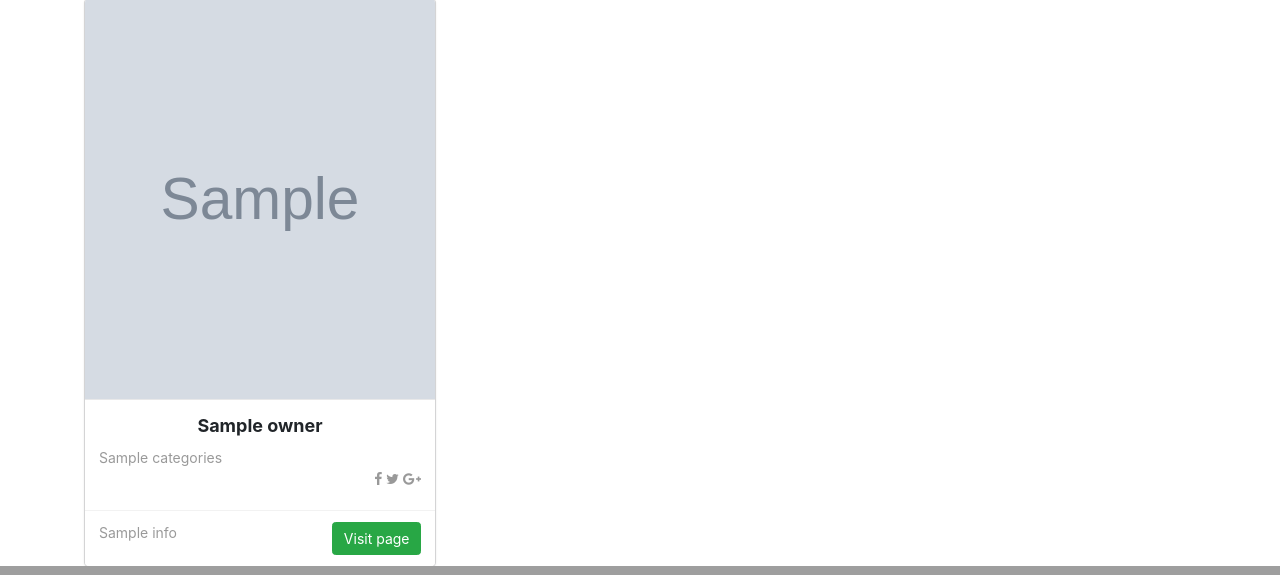
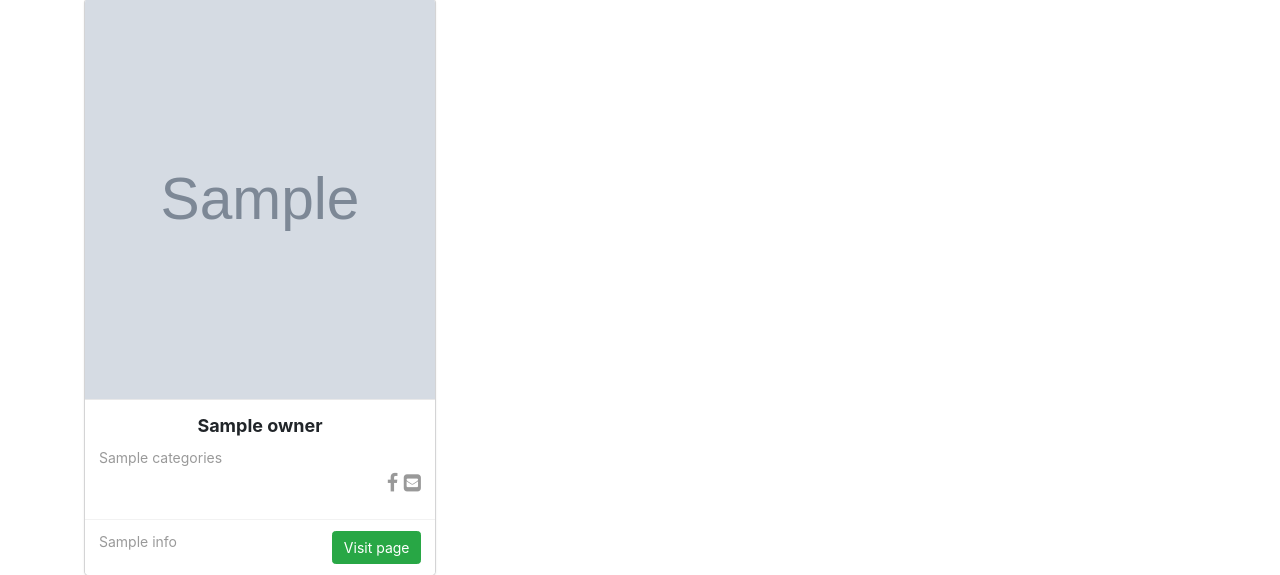
Before and after one commit to Abeerdxx/full-stack-project-marketplace, a Flask app: template templates/index.html in a window 1280 px wide. Shown: the part 893-1468 px from the top of the page. Run offline with Flask 2, Linux system fonts and the light colour scheme; the template is opened without the code that fills it: most values are stand-ins (such as "Sample title", 1, 10 or a date in 2020); grey boxes marked "Sample" are stand-in pictures; some libraries are stand-ins or nearby versions.

Commit message:
update css

```diff
--- a/templates/index.html
+++ b/templates/index.html
@@ -135,10 +135,10 @@ class="pt-5 pb-5 mt-0 align-items-center d-flex bg-dark" style="height:100vh;
                             <a>{{owner.categories}}</a>
 
 
-              <div class="text-right">
-                                  <a href="#" class="icoFacebook" title="Facebook"><i class="fa fa-facebook"></i></a>
-                                  <a href="#" class="icoTwitter" title="Twitter"><i class="fa fa-twitter"></i></a>
-                                  <a href="#" class="icoGoogle" title="Google +"><i class="fa fa-google-plus"></i></a>
+              <div  style="font-size: 20px;" class="text-right">
+                                  <a href="#"  title="Facebook" ><i class="fa fa-facebook fa-10x" ></i></a>
+                                  <a href="#"  title="Email"><i class="fa fa-envelope-square fa-10x"></i></a>
+
 
                                 </div>
 
```
